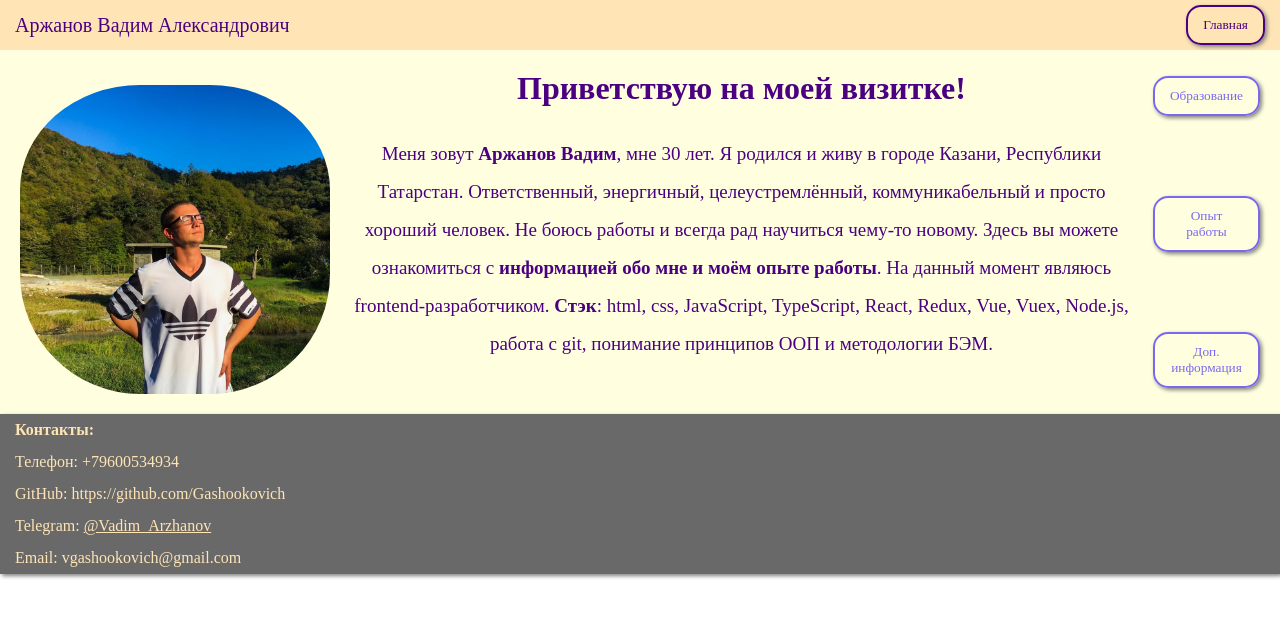
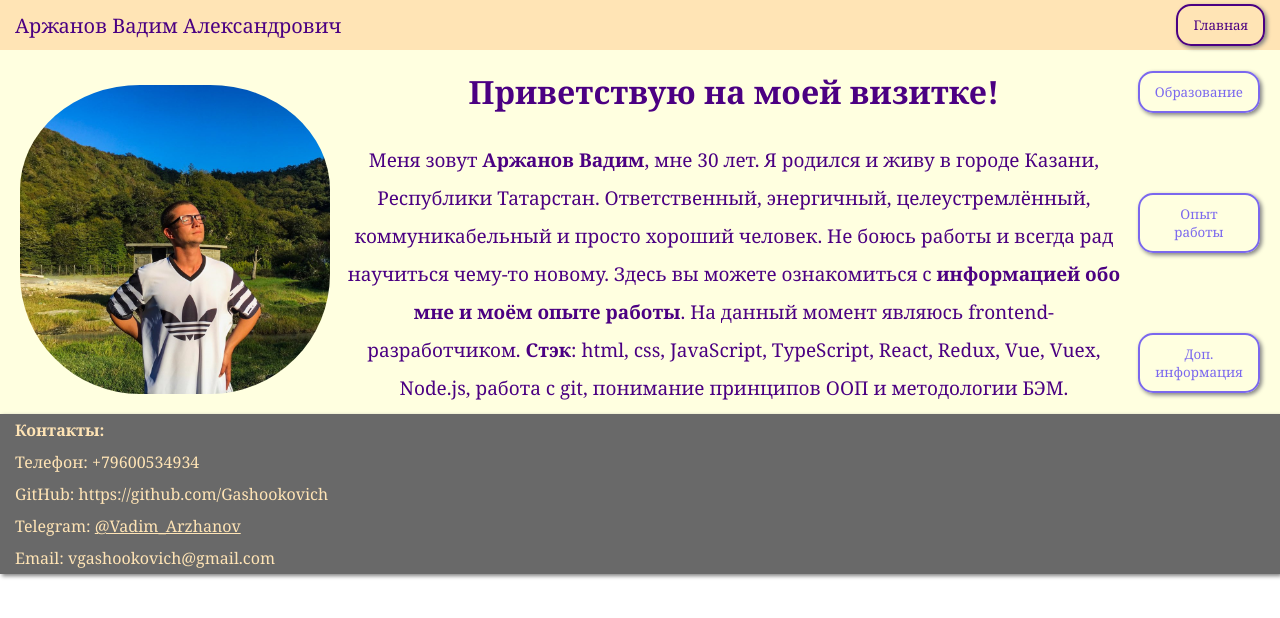
Before and after one commit to Gashookovich/resume, a Vue app: page / in a window 1280 px wide. Shown: the top 618 px of the page. Built offline with nearby package versions, Linux system fonts and the light colour scheme.

Commit message:
complete work

```diff
--- a/src/components/FooterPage.vue
+++ b/src/components/FooterPage.vue
@@ -27,7 +27,7 @@ export default {
   line-height: 2;
   align-items: flex-start;
   padding: 0 15px;
-  font-family: URW Chancery L;
+  font-family: Georgia, serif;
   color: #FFE4B5;
 }
 </style>
--- a/src/components/NavbarPage.vue
+++ b/src/components/NavbarPage.vue
@@ -26,7 +26,7 @@ export default {
   display: flex;
   align-items: center;
   padding: 0 15px;
-  font-family: URW Chancery L, cursive;
+  font-family: Georgia, serif;
   font-size: 20px;
   color: #4B0082;
 }
--- a/src/components/UI/MyButton.vue
+++ b/src/components/UI/MyButton.vue
@@ -19,7 +19,7 @@ export default {
   cursor: pointer;
   border-radius: 15px;
   box-shadow: 2px 2px 4px gray;
-  font-family: URW Chancery L, cursive;
+  font-family: Georgia, serif;
 }
 .btn:hover {
   background-color: #FFFF00;
--- a/src/components/UI/MySelect.vue
+++ b/src/components/UI/MySelect.vue
@@ -35,7 +35,7 @@ export default {
 select {
   width: 22%;
   background-color: #FFE4B5;
-  font-family: URW Chancery L, cursive;
+  font-family: Georgia, serif;
   color: #4B0082;
   border: 2px solid #4B0082;
   border-radius: 10px;
--- a/src/pages/AducationPage.vue
+++ b/src/pages/AducationPage.vue
@@ -111,7 +111,7 @@ export default {
 <style scoped>
 .aducation {
   color: #4B0082;
-  font-family: URW Chancery L, cursive;
+  font-family: Georgia, serif;
 }
 .aducation__select {
   display: flex;
--- a/src/pages/HobbiesPage.vue
+++ b/src/pages/HobbiesPage.vue
@@ -52,7 +52,7 @@ export default {
 <style scoped>
 .hobbies {
   color: #4B0082;
-  font-family: URW Chancery L, cursive;
+  font-family: Georgia, serif;
 }
 .hobbies__content {
   display: flex;
--- a/src/pages/HomePage.vue
+++ b/src/pages/HomePage.vue
@@ -57,7 +57,7 @@ img {
 h1 {
   position: relative;
   top: 0;
-  font-family: URW Chancery L, cursive;
+  font-family: Georgia, serif;
 }
 .content {
   position: relative;
@@ -66,7 +66,7 @@ h1 {
   margin: 0 10px;
   padding-top: 5px;
   padding-bottom: 5px;
-  font-family: URW Chancery L, cursive;
+  font-family: Georgia, serif;
   font-size: 19px;
 }
 .home-page__btns {
--- a/src/pages/WorkExperiencePage.vue
+++ b/src/pages/WorkExperiencePage.vue
@@ -54,6 +54,6 @@ export default {
 <style scoped>
 .work {
   color: #4B0082;
-  font-family: URW Chancery L, cursive;
+  font-family: Georgia, serif;
 }
 </style>
```
